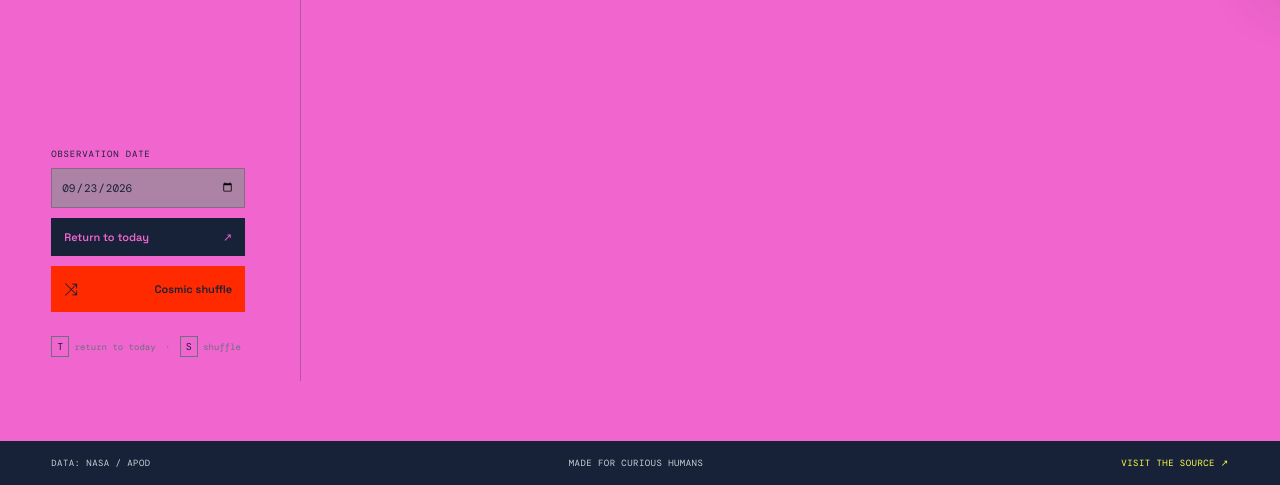
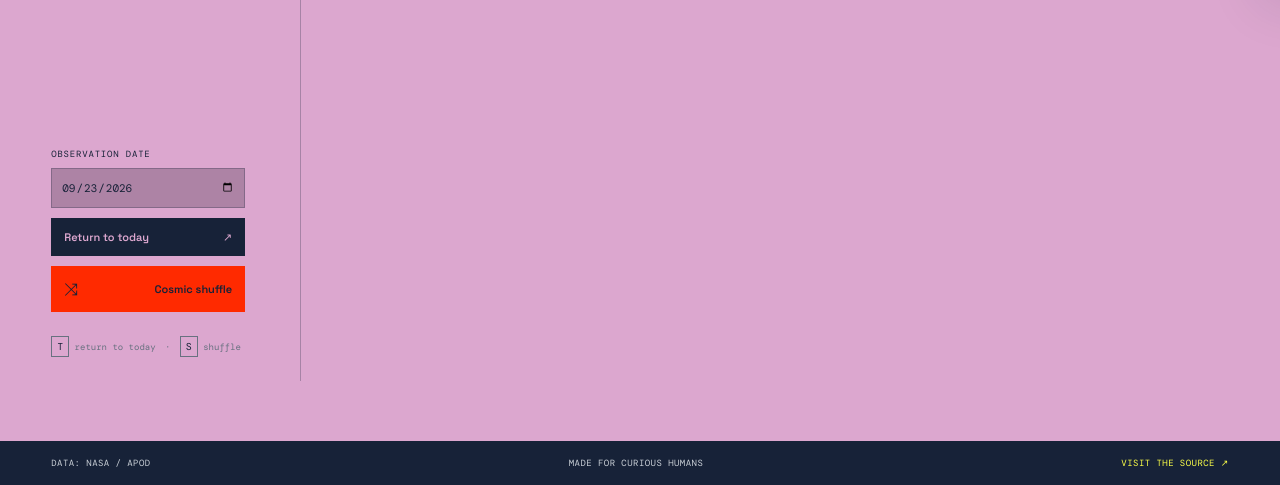
Before and after one commit to tejasvswipe/event-horizon, a website built with Vite: page index.html in a window 1280 px wide. Shown: the part 797-1282 px from the top of the page. Built offline with nearby package versions, Linux system fonts and the light colour scheme; no server answers.

Commit message:
small chores

```diff
--- a/src/style.css
+++ b/src/style.css
@@ -8,7 +8,7 @@
   text-rendering: optimizeLegibility;
   --ink: #172238;
   --muted: #687180;
-  --paper: #f165ce;
+  --paper: #dca7cf;
   --paper-deep: #ad83a5;
   --navy: #172238;
   --coral: #ff2a00;
```
